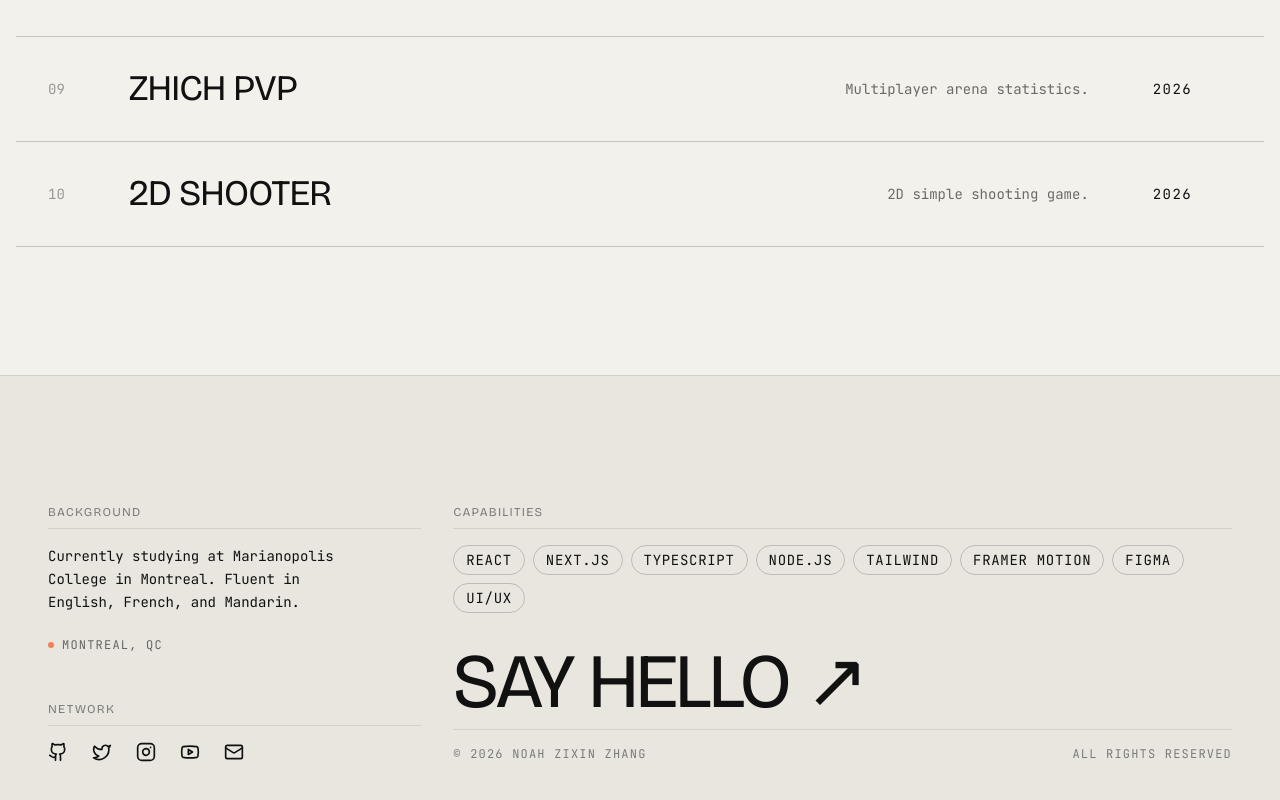
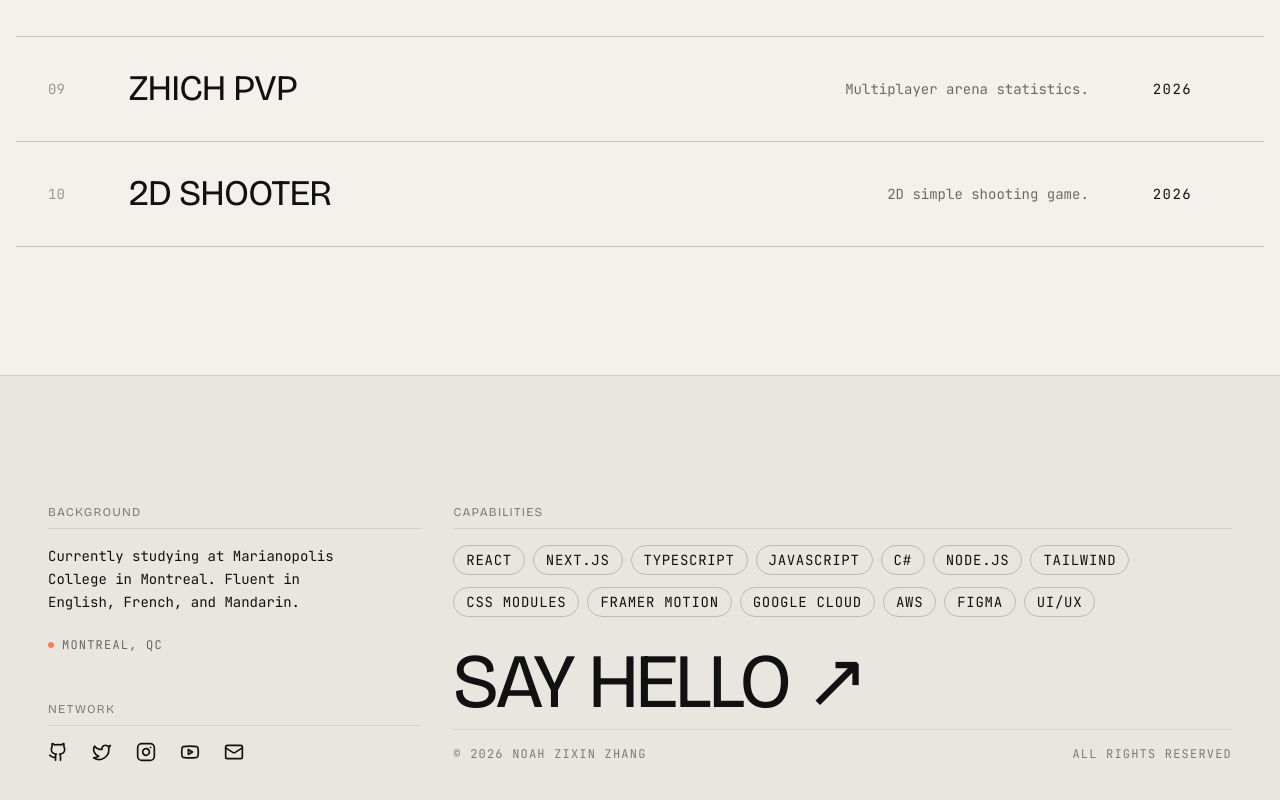
Before and after one commit to Learnmore-smart/Rateministere-homepage, a Next.js app: page / in a window 1280 px wide. Shown: the part 3020-3820 px from the top of the page. Built offline with nearby package versions, Linux system fonts and the light colour scheme.

Commit message:
feat: Update skill list and adjust layout in the homepage

```diff
--- a/src/app/page.tsx
+++ b/src/app/page.tsx
@@ -284,11 +284,11 @@ export default function Home() {
           </div>
 
           <div className="col-span-1 md:col-span-8 flex flex-col justify-between">
-            <div className="flex flex-col gap-4 mb-24 md:mb-0">
+            <div className="flex flex-col gap-4 mt-24 md:mt-0 max-w-full">
               <h4 className="font-body text-xs uppercase tracking-widest opacity-50 border-b border-text/20 pb-2">{t.techSkills}</h4>
-              <div className="flex flex-wrap gap-2">
-                {['React', 'Next.js', 'TypeScript', 'Node.js', 'Tailwind', 'Framer Motion', 'Figma', 'UI/UX'].map(skill => (
-                  <span key={skill} className="font-body text-xs md:text-sm border border-text/20 px-3 py-1 rounded-full uppercase tracking-wider hover:bg-text hover:text-background transition-colors cursor-default">
+              <div className="flex flex-wrap gap-x-2 gap-y-3">
+                {['React', 'Next.js', 'TypeScript', 'JavaScript', 'C#', 'Node.js', 'Tailwind', 'CSS Modules', 'Framer Motion', 'Google Cloud', 'AWS', 'Figma', 'UI/UX'].map(skill => (
+                  <span key={skill} className="font-body text-xs md:text-sm border border-text/20 px-3 py-1 rounded-full uppercase tracking-wider hover:bg-text hover:text-background transition-colors cursor-default whitespace-nowrap">
                     {skill}
                   </span>
                 ))}
```
